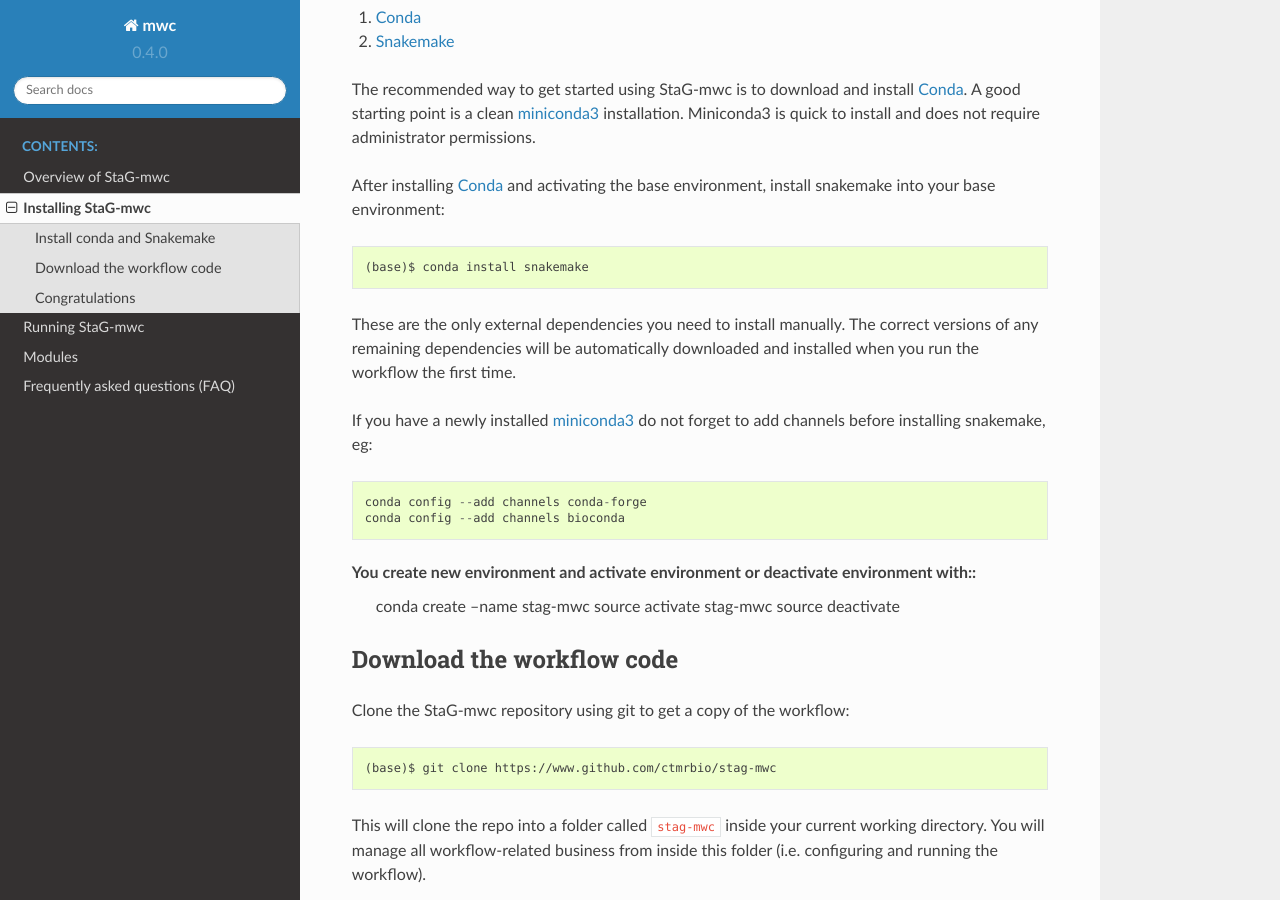
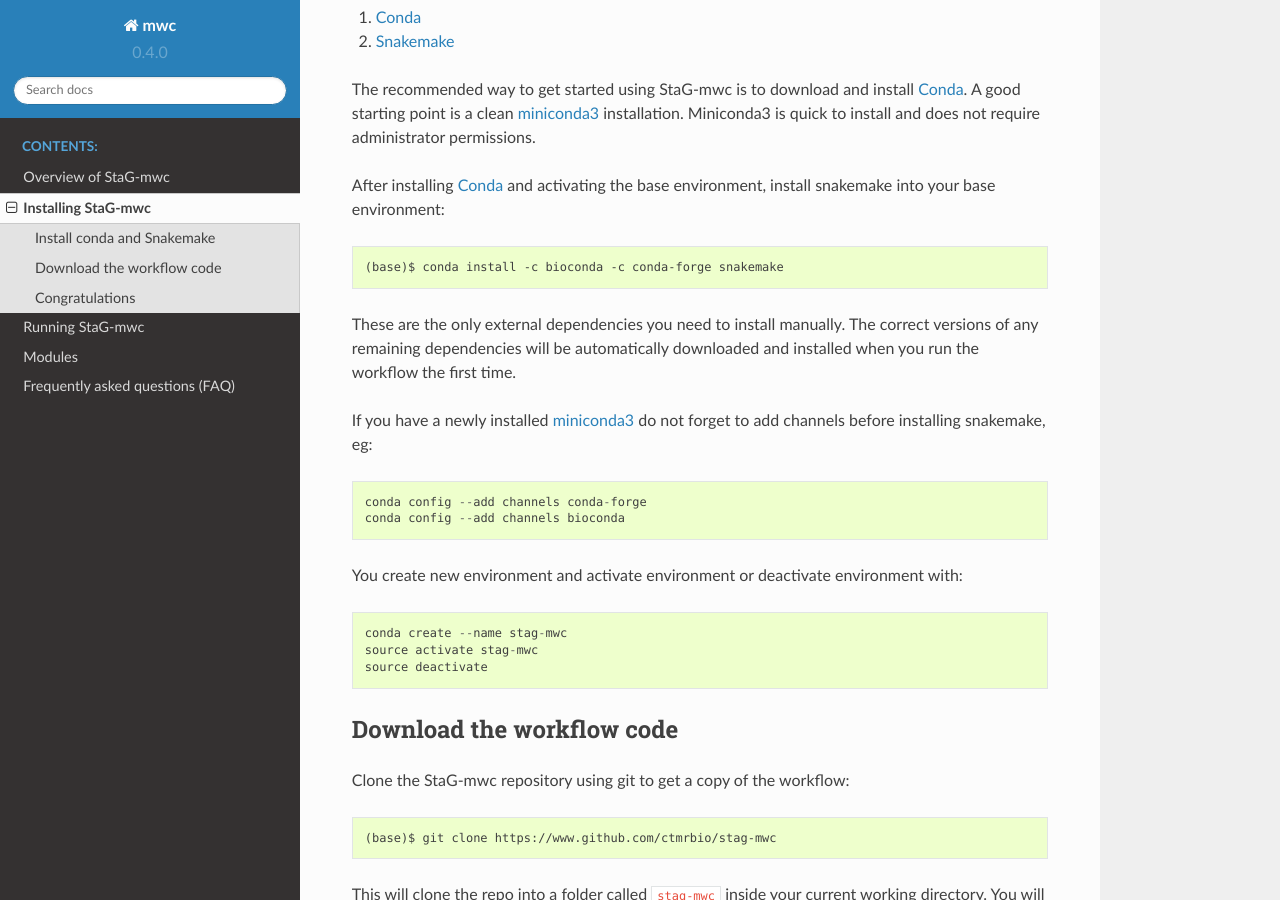
Before and after one commit to ctmrbio/stag-mwc, a Sphinx documentation site: the page built from docs/source/installation.rst, in a window 1280 px wide and 900 px high, scrolled down 378 px. Built offline with Sphinx 7.4.7 and the Read the Docs theme 2.0.0, drawn with Linux system fonts in a browser that asks for light colours.

Commit message:
Update Snakemake install instructions in docs

```diff
--- a/docs/source/installation.rst
+++ b/docs/source/installation.rst
@@ -26,7 +26,7 @@
 After installing `Conda`_ and activating the base environment, install
 snakemake into your base environment::
 
-    (base)$ conda install snakemake
+    (base)$ conda install -c bioconda -c conda-forge snakemake
 
 These are the only external dependencies you need to install manually. The
 correct versions of any remaining dependencies will be automatically downloaded
@@ -40,9 +40,11 @@
     conda config --add channels bioconda
 
 You create new environment and activate environment or deactivate environment with::
+
     conda create --name stag-mwc
     source activate stag-mwc
     source deactivate
+
 
 Download the workflow code
 **************************
```
